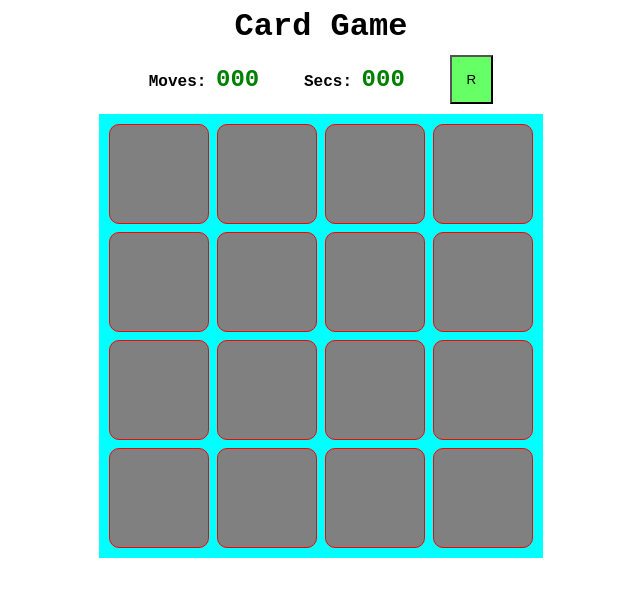
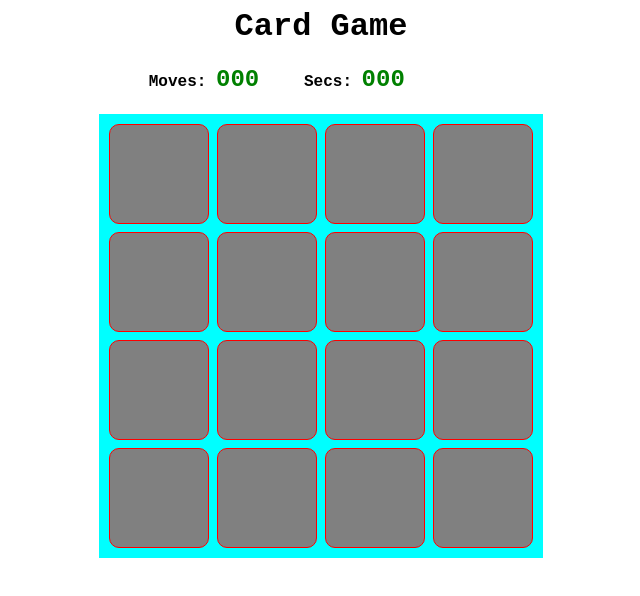
Before and after one commit to MagicMart/card-game-angular, an Angular app: page / in a window 1280 px wide. Shown: the top 596 px of the page, without its empty margins (319-959 px from the left). Built offline with nearby package versions, Linux system fonts and the light colour scheme.

Commit message:
!tick hide button

```diff
--- a/src/app/card-container/card-container.component.html
+++ b/src/app/card-container/card-container.component.html
@@ -6,7 +6,7 @@
     Secs: <span class="number">{{ getTickWithPadding() }}</span>
   </p>
   <button
-    [style]="tick ? 'background: #ff6666' : 'background: #66ff66'"
+    [style]="tick ? 'background: #ff6666' : 'visibility: hidden'"
     (click)="reset()"
   >
     R
```
